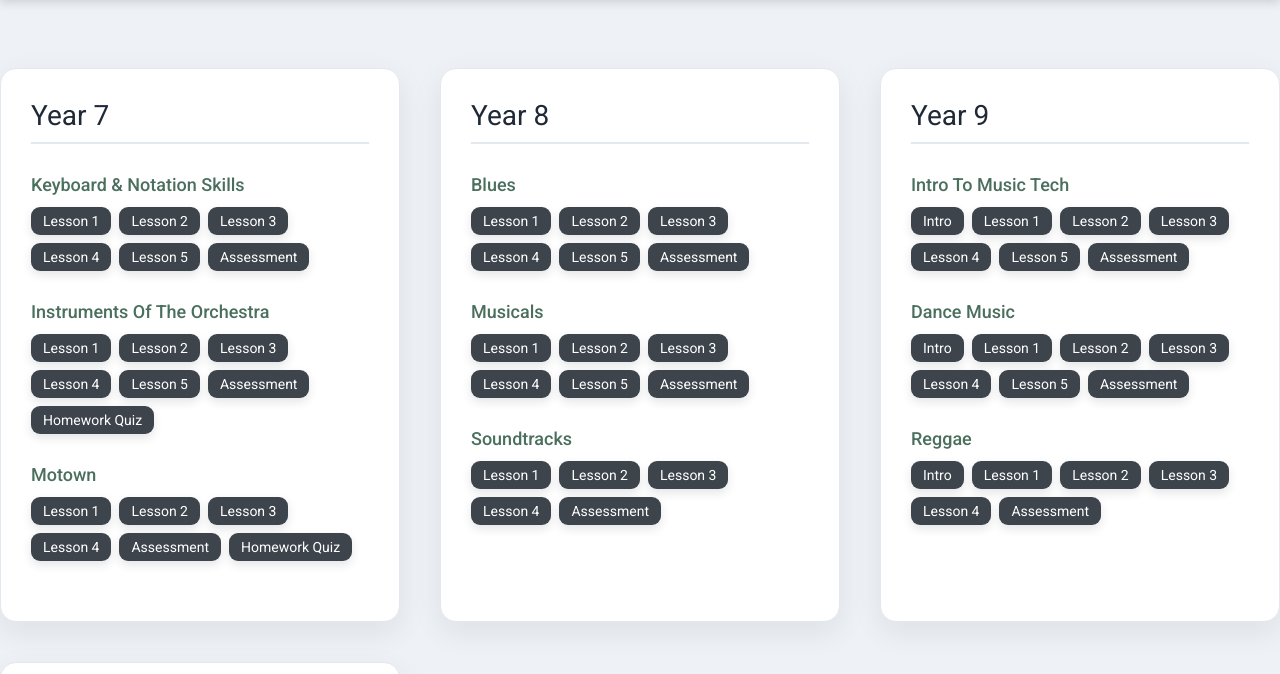
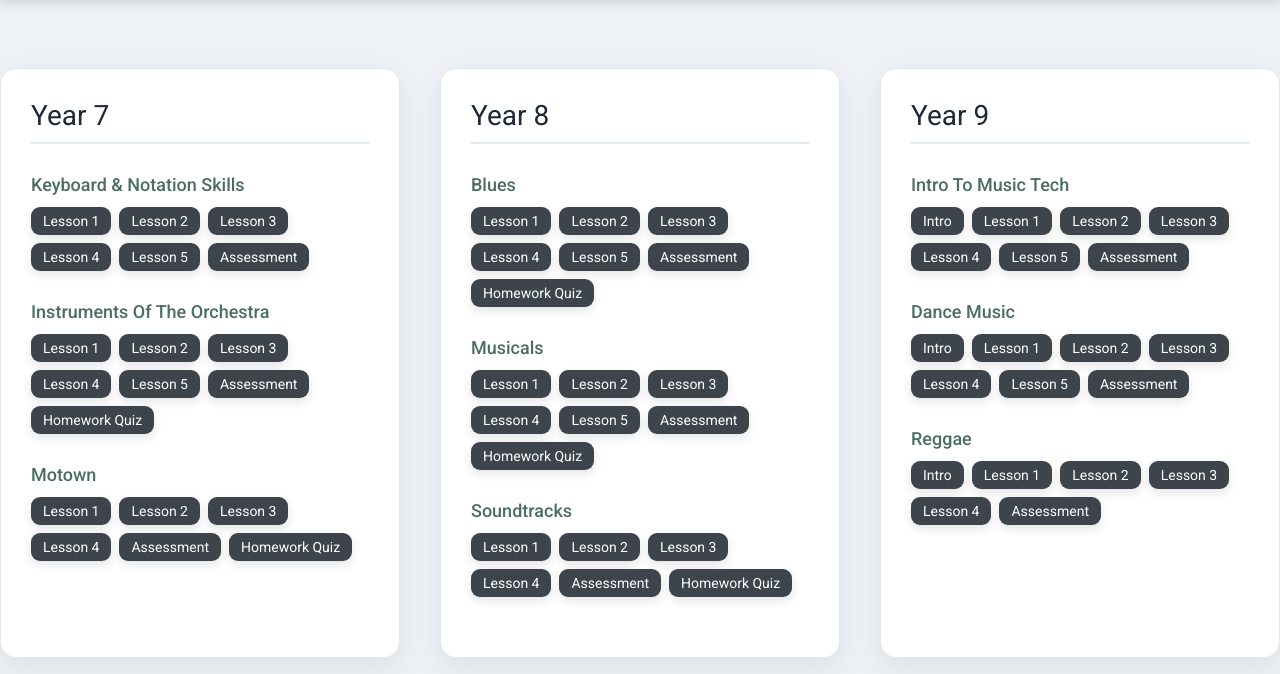
Before and after one commit to MrSearl/MrSearlPiano, a plain HTML site: page index.html in a window 1280 px wide. Shown: the part 99-773 px from the top of the page. Drawn offline with Linux system fonts and the light colour scheme.

Commit message:
homework quiz to year 8 pages

```diff
--- a/index.html
+++ b/index.html
@@ -174,6 +174,7 @@ header a{
 <a href="./blues/blues4.html">Lesson 4</a>
 <a href="./blues/blues5.html">Lesson 5</a>
 <a href="./blues/assessment.html">Assessment</a>
+<a href="https://script.google.com/a/macros/colchesteracademy.org.uk/s/AKfycbw2ww9OapW6rcgBwWdCQrLThoBWuN_mhQV2DkUed__3rvwjwXAfwO6kHjvHIuMCa_gQSA/exec" target="_blank">Homework Quiz</a>
 </div>
 </div>
 
@@ -187,6 +188,7 @@ header a{
 <a href="./musicals/lesson4.html">Lesson 4</a>
 <a href="./musicals/lesson5.html">Lesson 5</a>
 <a href="./musicals/assessment.html">Assessment</a>
+<a href="https://script.google.com/a/macros/colchesteracademy.org.uk/s/AKfycbw2ww9OapW6rcgBwWdCQrLThoBWuN_mhQV2DkUed__3rvwjwXAfwO6kHjvHIuMCa_gQSA/exec" target="_blank">Homework Quiz</a>
 </div>
 </div>
 
@@ -199,6 +201,7 @@ header a{
 <a href="./soundtracks/soundtrack3.html">Lesson 3</a>
 <a href="./soundtracks/soundtrack4.html">Lesson 4</a>
 <a href="./soundtracks/assessment.html">Assessment</a>
+<a href="https://script.google.com/a/macros/colchesteracademy.org.uk/s/AKfycbw2ww9OapW6rcgBwWdCQrLThoBWuN_mhQV2DkUed__3rvwjwXAfwO6kHjvHIuMCa_gQSA/exec" target="_blank">Homework Quiz</a>
 </div>
 </div>
 </div>
```
